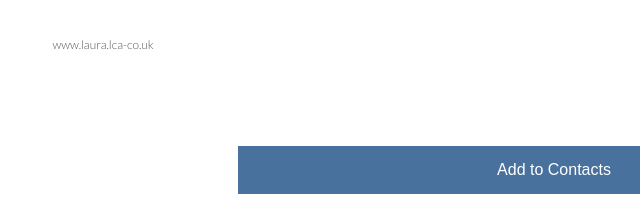
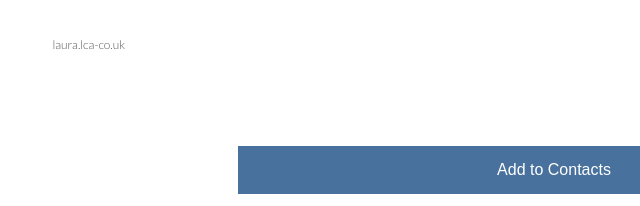
Before and after one commit to av8fs/laura-anderson, a plain HTML site: page index.html in a window 1280 px wide. Shown: the part 476-682 px from the top of the page, 86-726 px from the left. Drawn offline with Linux system fonts and the light colour scheme; a web font is replaced by a local one.

Commit message:
Update index.html

```diff
--- a/index.html
+++ b/index.html
@@ -74,14 +74,14 @@
 	</section>
 
 	<section class="bg-color-white secondary-info">
-		<a href="https://www.laura.lca-co.ukk" target="_blank">
+		<a href="https://laura.lca-co.ukk" target="_blank">
 			<div class="container">
 				<div class="row detail">
 					<div class="col">
 						<img src="assets/icon-website.svg" alt="Website Icon"">
 					</div>
 					<div class="col is-8">
-						<p class="text-detail">www.laura.lca-co.uk</p>
+						<p class="text-detail">laura.lca-co.uk</p>
 					</div>
 					<div class="col">
 						<img src="assets/right-arrow.svg" alt="Right Arrow" height="50%" width="40%">
```
